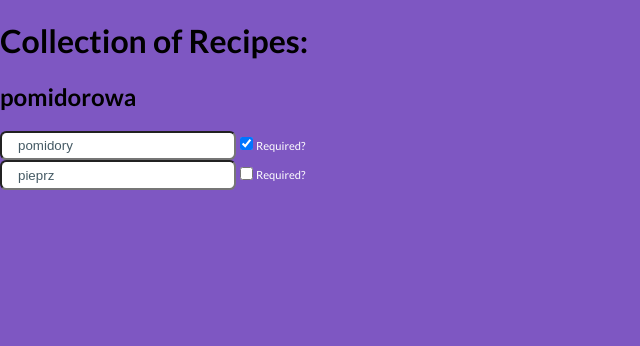
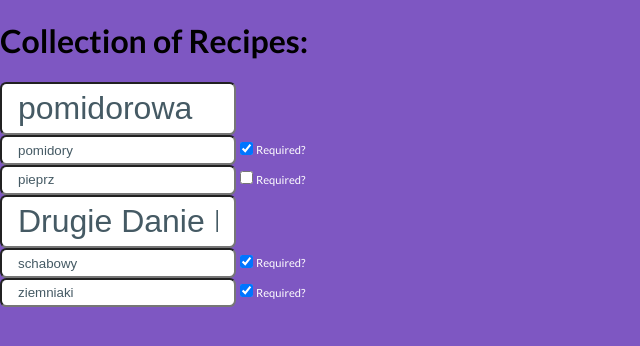
Before and after one commit to kgajowy/react-redux-ts-sc-recipes, a React (Create React App) app: page / in a window 1280 px wide. Shown: the top 346 px of the page, without its empty margins (0-640 px from the left). Built offline with nearby package versions, Linux system fonts and the light colour scheme.

Commit message:
feature: add auto-save of edited entities with debounce

```diff
--- a/package.json
+++ b/package.json
@@ -10,6 +10,7 @@
     "@types/react-dom": "16.8.3",
     "@types/styled-components": "^4.1.14",
     "dotenv": "^7.0.0",
+    "lodash-es": "^4.17.11",
     "react": "^16.8.6",
     "react-dom": "^16.8.6",
     "react-redux": "^6.0.1",
@@ -38,6 +39,7 @@
   ],
   "devDependencies": {
     "@types/enzyme": "^3.9.1",
+    "@types/lodash-es": "^4.17.3",
     "@types/react-redux": "^7.0.6",
     "enzyme": "^3.9.0",
     "enzyme-adapter-react-16": "^1.12.1",
--- a/src/recipe/Recipe.tsx
+++ b/src/recipe/Recipe.tsx
@@ -1,19 +1,41 @@
-import React from 'react'
+import debounce from 'lodash-es/debounce'
+import React, {useCallback, useEffect, useRef, useState} from 'react'
 import styled from 'styled-components'
+import {Input} from '../components'
 import Ingredient from '../ingredient/Ingredient'
 import {Ingredient as IngredientType} from '../interfaces/ingredient'
-import {Recipe as Props} from '../interfaces/recipe'
+import {Recipe as RecipeProps} from '../interfaces/recipe'
 
-const Recipe: React.FunctionComponent<Props> = ({ingredients, name}) => {
+interface Props {
+    recipe: RecipeProps
+    onChange: (recipe: RecipeProps) => any
+}
+
+const Recipe: React.FunctionComponent<Props> = ({onChange, recipe}) => {
     const ingredientChange = (ingredient: IngredientType) => {
         console.log(ingredient, `ingredientChange`)
     }
+    const [recipeName, changeRecipeName] = useState(recipe.name)
+    const recipeRef = useRef(null)
+    const memoDebounce = useCallback(debounce(onChange, 2000), [recipeRef])
+
+    useEffect(() => {
+        if (recipeName === recipe.name) {   // prevent first trigger after initial render
+            return
+        }
+        recipe.name = recipeName
+        memoDebounce(recipe)
+    }, [recipeName])
+
+
+    const localChange = (e: React.ChangeEvent<HTMLInputElement>) => changeRecipeName(e.target.value)
 
     return (
         <div>
-            <h2>{name}</h2>
+            <Name value={recipeName} onChange={localChange}/>
             <List>
-                {ingredients.map((ing) => <Ingredient key={ing.id} ingredient={ing} onChange={ingredientChange}/>)}
+                {recipe.ingredients.map((ing) =>
+                    <Ingredient key={ing.id} ingredient={ing} onChange={ingredientChange}/>)}
             </List>
         </div>
     )
@@ -24,6 +46,12 @@ const List = styled.div`
   flex-direction: column;
 `
 
+const Name = styled(Input)`
+  font-size: 2rem;
+  height: 2.5rem;
+
+`
+
 export default Recipe
 
 // TODO adding new Ingredient
--- a/src/recipe/RecipeContainer.tsx
+++ b/src/recipe/RecipeContainer.tsx
@@ -1,6 +1,6 @@
 import React, {FunctionComponent, useEffect} from 'react'
 import {connect} from 'react-redux'
-import {fetchRecipes} from '../actions/recipes.actions'
+import {editRecipe, fetchRecipes} from '../actions/recipes.actions'
 import {Recipe as RecipeType} from '../interfaces/recipe'
 import {AppThunkDispatch} from '../interfaces/thunk'
 import {RootState} from '../reducers'
@@ -12,15 +12,21 @@ interface StateProps {
 
 interface DispatchProps {
     fetch: () => any
+    edit: (recipe: RecipeType) => any
 }
 
-const RecipeContainer: FunctionComponent<StateProps & DispatchProps> = ({recipes, fetch}) => {
-    useEffect(fetch, [])
+const RecipeContainer: FunctionComponent<StateProps & DispatchProps> = ({recipes, fetch, edit}) => {
+    useEffect(() => {
+        async function trigger() {
+            await fetch()
+        }
+        trigger()
+    }, [])
     return (
         <div>
             <h1>Collection of Recipes:</h1>
             {
-                recipes.map( r => <Recipe key={r.id} {...r}/>)
+                recipes.map(r => <Recipe key={r.id} recipe={r} onChange={edit}/>)
             }
         </div>
     )
@@ -31,7 +37,8 @@ const mapStateToProps = ({recipes: {recipes}}: RootState): StateProps => ({
 })
 
 const mapDispatchToProps = (dispatch: AppThunkDispatch) => ({
-    fetch: () => dispatch(fetchRecipes())
+    fetch: () => dispatch(fetchRecipes()),
+    edit: (recipe: RecipeType) => dispatch(editRecipe(recipe)),
 })
 
 export default connect(mapStateToProps, mapDispatchToProps)(RecipeContainer)
--- a/src/reducers/recipes.reducer.ts
+++ b/src/reducers/recipes.reducer.ts
@@ -19,6 +19,18 @@ export const defaultState: RecipesState = {
             name: 'pieprz',
             id: 1,
         }]
+    }, {
+        id: 1,
+        name: 'Drugie Danie Prawdziwego Polaka',
+        ingredients: [{
+            name: 'schabowy',
+            required: true,
+            id: 2,
+        }, {
+            name: 'ziemniaki',
+            required: true,
+            id: 3,
+        }]
     }],
     pending: false,
 }
```
Also changed, not shown: 1 other file (tests, documents, lock files or other folders).
